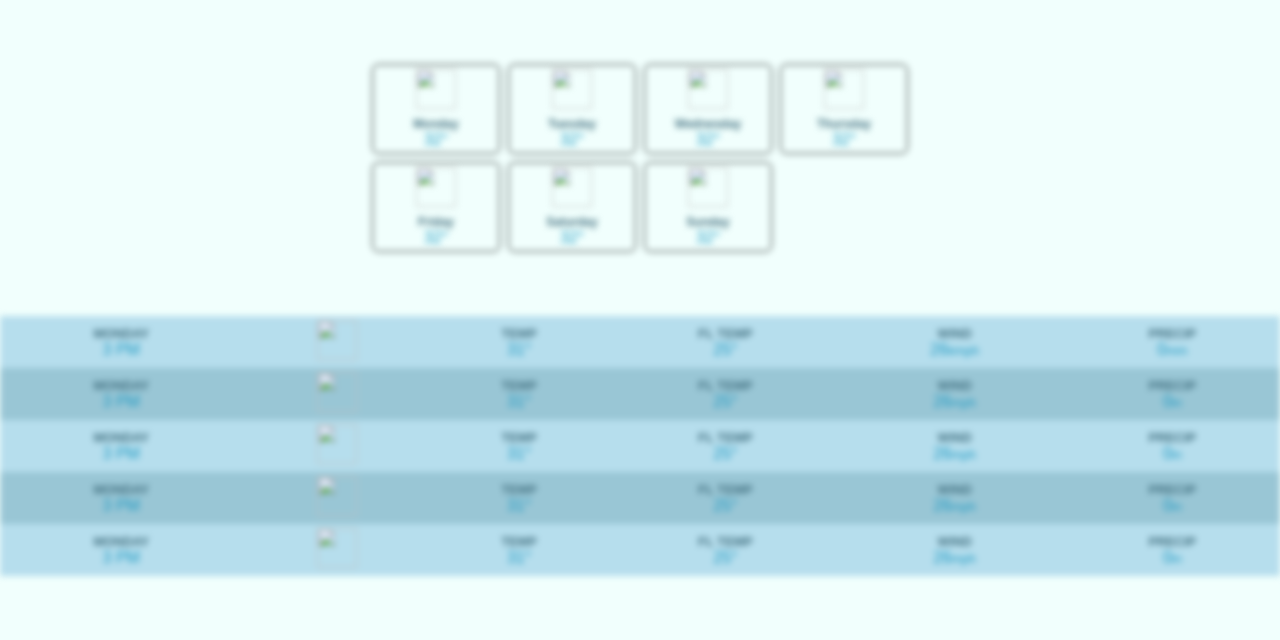
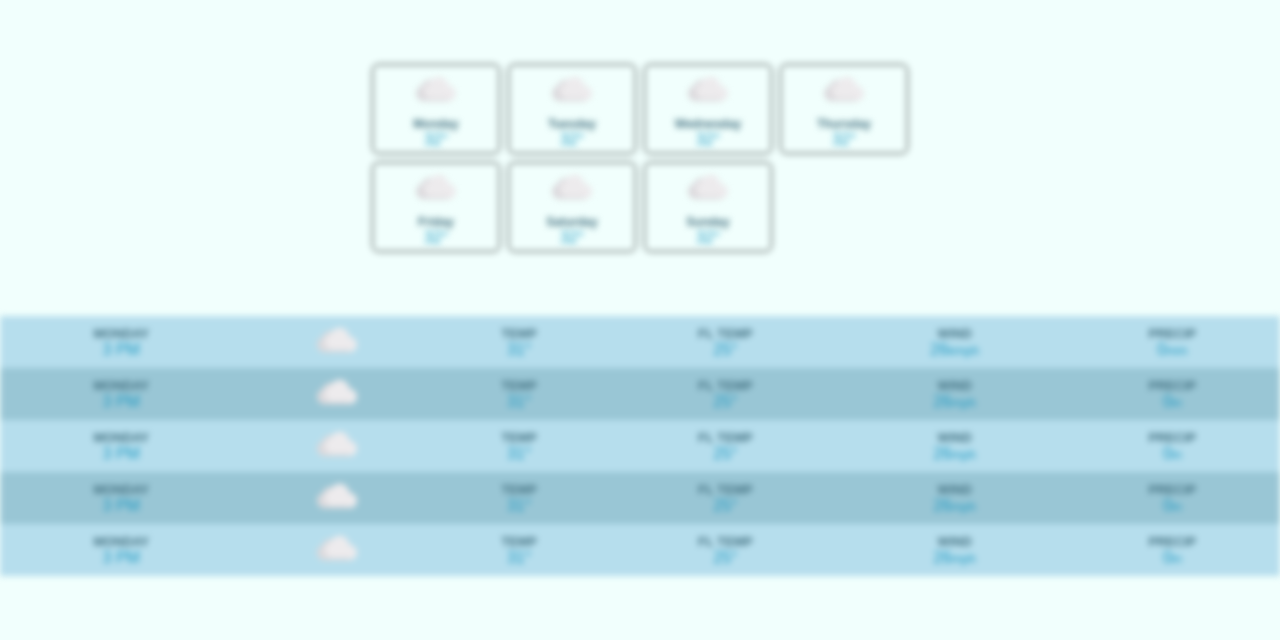
Before and after one commit to ritesh1507/weather-vanilla-js-app, a plain HTML site: page index.html in a window 1280 px wide. Shown: the part 160-800 px from the top of the page. Drawn offline with Linux system fonts and the light colour scheme.

Commit message:
Update index.html

```diff
--- a/index.html
+++ b/index.html
@@ -10,7 +10,7 @@
   <body class="blurred">
     <header>
       <div class="header-left">
-        <img class="weather-image-large" src="/weather-vanilla-js-app/assets/sun-CBoPSmRM.png" alt="img" data-current-image>
+        <img class="weather-image-large" src="/weather-vanilla-js-app/assets/sun.png" alt="img" data-current-image>
         <div class="header-current-temp">
           <span data-current-temp >31</span>&deg;</div>
         </div>
@@ -44,37 +44,37 @@
     </header>
     <section class="day-section" data-day-section>
       <div class="day-card">
-        <img src="/weather-vanilla-js-app/assets/cloud-sjthg46Z.png" class="weather-image">
+        <img src="/weather-vanilla-js-app/assets/cloud.png" class="weather-image">
         <div class="day-card-day">Monday</div>
         <div>32&deg;</div>
       </div>
       <div class="day-card">
-        <img src="/weather-vanilla-js-app/assets/cloud-sjthg46Z.png" class="weather-image">
+        <img src="/weather-vanilla-js-app/assets/cloud.png" class="weather-image">
         <div class="day-card-day">Tuesday</div>
         <div>32&deg;</div>
       </div>
       <div class="day-card">
-        <img src="/weather-vanilla-js-app/assets/cloud-sjthg46Z.png" class="weather-image">
+        <img src="/weather-vanilla-js-app/assets/cloud.png" class="weather-image">
         <div class="day-card-day">Wednesday</div>
         <div>32&deg;</div>
       </div>
       <div class="day-card">
-        <img src="/weather-vanilla-js-app/assets/cloud-sjthg46Z.png" class="weather-image">
+        <img src="/weather-vanilla-js-app/assets/cloud.png" class="weather-image">
         <div class="day-card-day">Thursday</div>
         <div>32&deg;</div>
       </div>
       <div class="day-card">
-        <img src="/weather-vanilla-js-app/assets/cloud-sjthg46Z.png" class="weather-image">
+        <img src="/weather-vanilla-js-app/assets/cloud.png" class="weather-image">
         <div class="day-card-day">Friday</div>
         <div>32&deg;</div>
       </div>
       <div class="day-card">
-        <img src="/weather-vanilla-js-app/assets/cloud-sjthg46Z.png" class="weather-image">
+        <img src="/weather-vanilla-js-app/assets/cloud.png" class="weather-image">
         <div class="day-card-day">Saturday</div>
         <div>32&deg;</div>
       </div>
       <div class="day-card">
-        <img src="/weather-vanilla-js-app/assets/cloud-sjthg46Z.png" class="weather-image">
+        <img src="/weather-vanilla-js-app/assets/cloud.png" class="weather-image">
         <div class="day-card-day">Sunday</div>
         <div>32&deg;</div>
       </div>
@@ -89,7 +89,7 @@
             </div>
           </td>
           <td>
-            <img src="/weather-vanilla-js-app/assets/cloud-sjthg46Z.png" class="weather-image">
+            <img src="/weather-vanilla-js-app/assets/cloud.png" class="weather-image">
           </td>
           <td>
             <div class="info-box">
@@ -125,7 +125,7 @@
             </div>
           </td>
           <td>
-            <img src="/weather-vanilla-js-app/assets/cloud-sjthg46Z.png" class="weather-image">
+            <img src="/weather-vanilla-js-app/assets/cloud.png" class="weather-image">
           </td>
           <td>
             <div class="info-box">
@@ -161,7 +161,7 @@
             </div>
           </td>
           <td>
-            <img src="/weather-vanilla-js-app/assets/cloud-sjthg46Z.png" class="weather-image">
+            <img src="/weather-vanilla-js-app/assets/cloud.png" class="weather-image">
           </td>
           <td>
             <div class="info-box">
@@ -197,7 +197,7 @@
             </div>
           </td>
           <td>
-            <img src="/weather-vanilla-js-app/assets/cloud-sjthg46Z.png" class="weather-image">
+            <img src="/weather-vanilla-js-app/assets/cloud.png" class="weather-image">
           </td>
           <td>
             <div class="info-box">
@@ -233,7 +233,7 @@
             </div>
           </td>
           <td>
-            <img src="/weather-vanilla-js-app/assets/cloud-sjthg46Z.png" class="weather-image">
+            <img src="/weather-vanilla-js-app/assets/cloud.png" class="weather-image">
           </td>
           <td>
             <div class="info-box">
```
